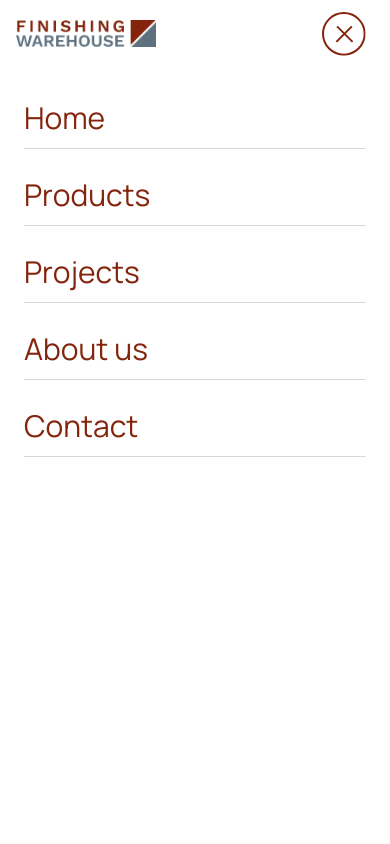
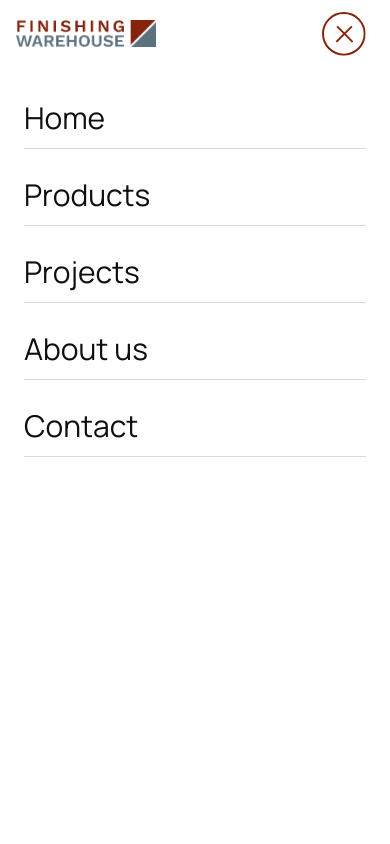
Before and after one commit to Ensio-Creative/finishing-warehouse, a Nuxt app: page / in a window 390 px wide. Both pictures are taken after a click on the picture 357 px from the left and 33 px from the top of the page. Shown: the top 844 px of the page. Built offline with nearby package versions, Linux system fonts and the light colour scheme.

Commit message:
mobile text colour commit

```diff
--- a/components/HeaderNav.vue
+++ b/components/HeaderNav.vue
@@ -104,7 +104,7 @@ const setToggle = () => {
         </div>
       </div>
     </div>
-    <div v-if="toggle" class="fixed text-[#84240C] top-0 left-0 w-full p-6 h-screen bg-white">
+    <div v-if="toggle" class="fixed text-[#0F0F0F] top-0 left-0 w-full p-6 h-screen bg-white">
       <img @click="toggle = false" class="ml-auto -mt-3 cursor-pointer" src="/images/icons/close.svg" alt="">
       <div class="border-b my-4 mt-8  border-[#D9D9D9]">
         <NuxtLink to="/" @click="toggle = !toggle">
```
